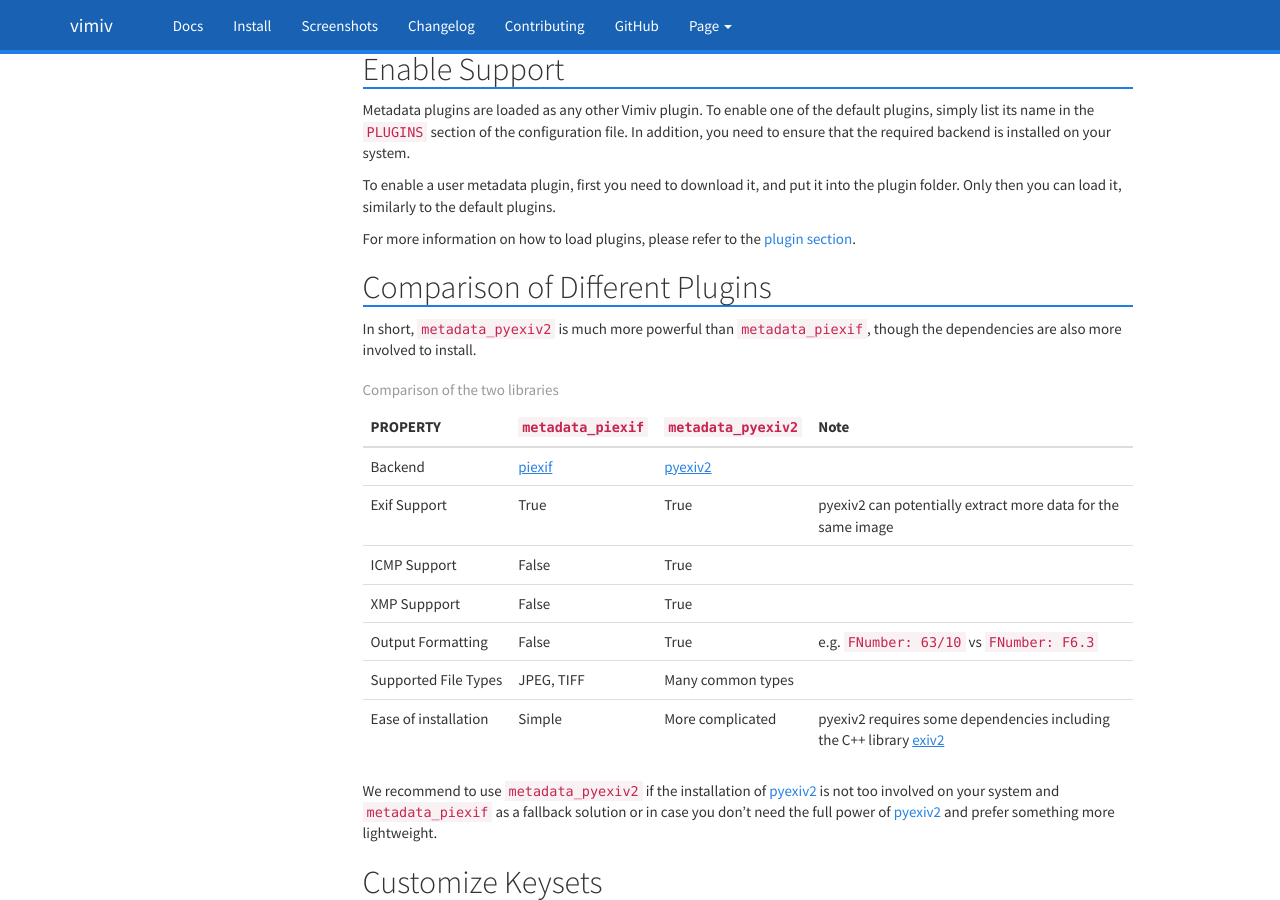
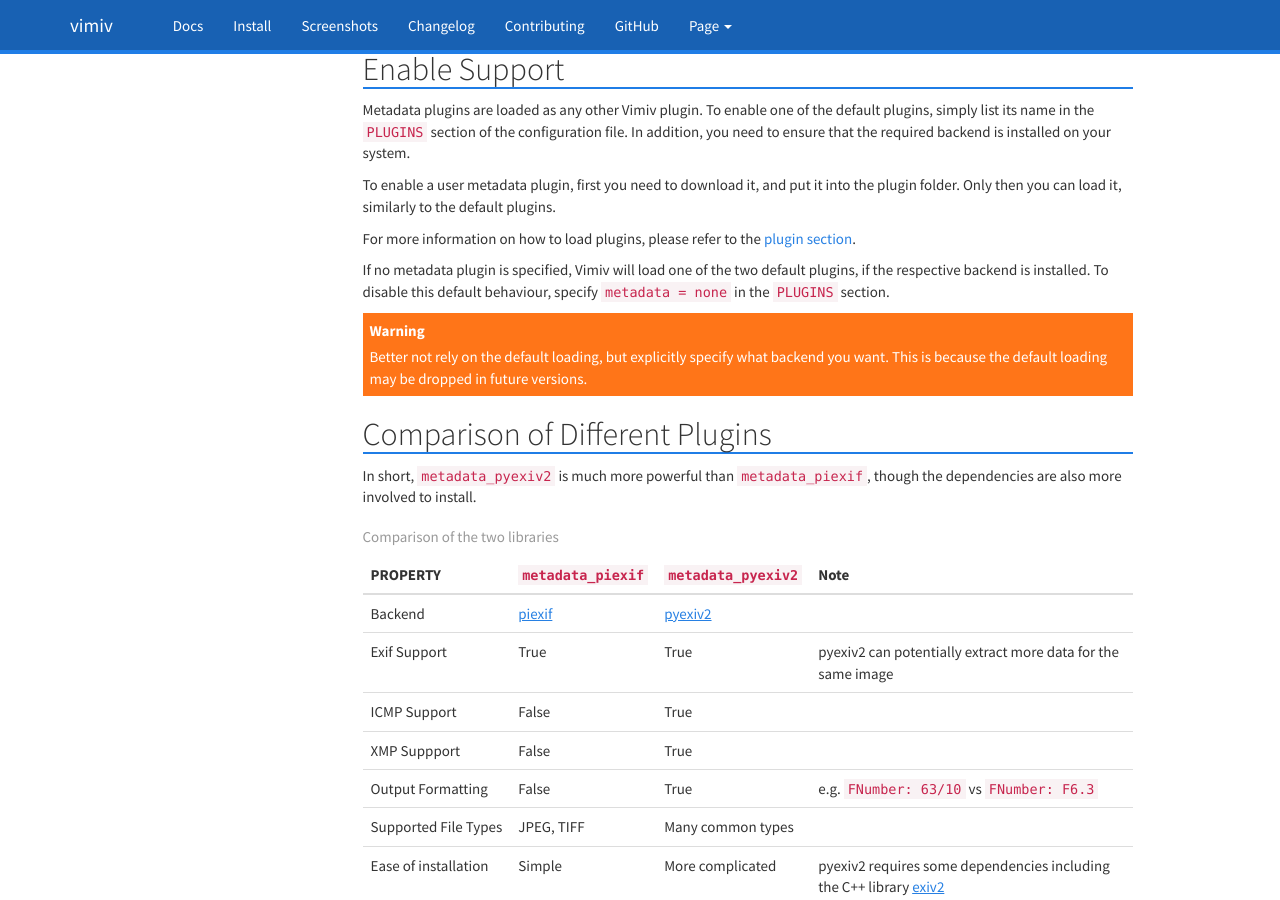
Before and after one commit to karlch/vimiv-qt, a Sphinx documentation site: the page built from docs/documentation/metadata.rst, in a window 1280 px wide and 900 px high, scrolled down 542 px. Built offline with Sphinx 7.4.7, drawn with Linux system fonts in a browser that asks for light colours.

Commit message:
Add note about default loading behaviour

```diff
--- a/docs/documentation/metadata.rst
+++ b/docs/documentation/metadata.rst
@@ -46,6 +46,15 @@
 
 For more information on how to load plugins, please refer to the
 :ref:`plugin section<Plugins>`.
+
+If no metadata plugin is specified, Vimiv will load one of the two default plugins, if
+the respective backend is installed. To disable this default behaviour, specify
+``metadata = none`` in the ``PLUGINS`` section.
+
+.. warning::
+
+   Better not rely on the default loading, but explicitly specify what backend you want.
+   This is because the default loading may be dropped in future versions.
 
 
 Comparison of Different Plugins
```
